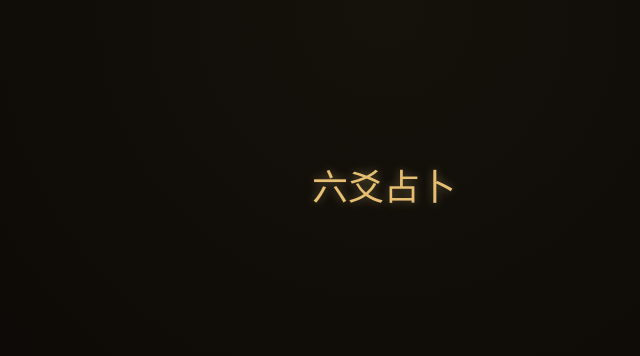
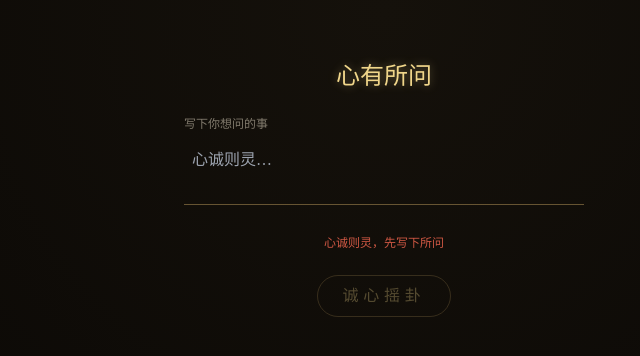
Before and after one commit to Aki-Liang/shai, a React (Vite) app: page / in a window 1280 px wide. Shown: the part 212-568 px from the top of the page, without its empty margins (256-896 px from the left). Built offline with nearby package versions, Linux system fonts and the light colour scheme.

Commit message:
feat: 状态机 useCasting 与 App 全流程装配

```diff
--- a/src/App.tsx
+++ b/src/App.tsx
@@ -1,9 +1,48 @@
-function App() {
+import { useRef } from 'react'
+import { useCasting } from './hooks/useCasting'
+import { useShareImage } from './hooks/useShareImage'
+import { QuestionInput } from './components/QuestionInput'
+import { CastingStage } from './components/CastingStage'
+import { ResultView } from './components/ResultView'
+import { ShareCard } from './components/ShareCard'
+
+export default function App() {
+  const { phase, reading, interpretation, submit, finishCasting, reset } = useCasting()
+  const { capture } = useShareImage()
+  const cardRef = useRef<HTMLDivElement>(null)
+
+  const handleShare = async () => {
+    if (!cardRef.current) return
+    const url = await capture(cardRef.current)
+    const a = document.createElement('a')
+    a.href = url
+    a.download = '六爻占.png'
+    a.click()
+  }
+
+  const dateText = new Date().toISOString().slice(0, 10).replace(/-/g, '.')
+
   return (
-    <div className="flex items-center justify-center min-h-screen">
-      <h1 className="text-gold font-serif text-4xl text-glow-gold">六爻占卜</h1>
-    </div>
+    <main className="min-h-screen flex flex-col items-center justify-center py-12">
+      {phase === 'input' && <QuestionInput onSubmit={submit} />}
+      {phase === 'casting' && <CastingStage onComplete={finishCasting} />}
+      {phase === 'result' && reading && interpretation && (
+        <>
+          <ResultView reading={reading} interpretation={interpretation} onShare={handleShare} />
+          <button className="mt-8 text-xs text-paper/40 underline font-serif" onClick={reset}>再 占 一 卦</button>
+          {/* 离屏分享卡，供栅格化 */}
+          <div className="fixed -left-[9999px] top-0" aria-hidden>
+            <ShareCard
+              ref={cardRef}
+              interpretation={interpretation}
+              lines={reading.primary.lines}
+              shiYao={reading.primary.data.shiYao}
+              yingYao={reading.primary.data.yingYao}
+              dateText={dateText}
+            />
+          </div>
+        </>
+      )}
+    </main>
   )
 }
-
-export default App
--- /dev/null
+++ b/src/hooks/useCasting.ts
@@ -0,0 +1,34 @@
+import { useCallback, useState } from 'react'
+import { RandomSource, cryptoRandom } from '../domain/random'
+import { buildReading, CastReading } from '../domain/reading'
+import { interpret, Interpretation } from '../domain/interpret'
+
+type Phase = 'input' | 'casting' | 'result'
+
+export function useCasting(rng: RandomSource = cryptoRandom) {
+  const [phase, setPhase] = useState<Phase>('input')
+  const [question, setQuestion] = useState('')
+  const [reading, setReading] = useState<CastReading | null>(null)
+  const [interpretation, setInterpretation] = useState<Interpretation | null>(null)
+
+  const submit = useCallback((q: string) => {
+    setQuestion(q)
+    setPhase('casting')
+  }, [])
+
+  const finishCasting = useCallback(async () => {
+    const r = buildReading(question, rng)
+    setReading(r)
+    setInterpretation(await interpret(r))
+    setPhase('result')
+  }, [question, rng])
+
+  const reset = useCallback(() => {
+    setReading(null)
+    setInterpretation(null)
+    setQuestion('')
+    setPhase('input')
+  }, [])
+
+  return { phase, reading, interpretation, submit, finishCasting, reset }
+}
```
Also changed, not shown: 2 other files (tests, documents, lock files or other folders).
